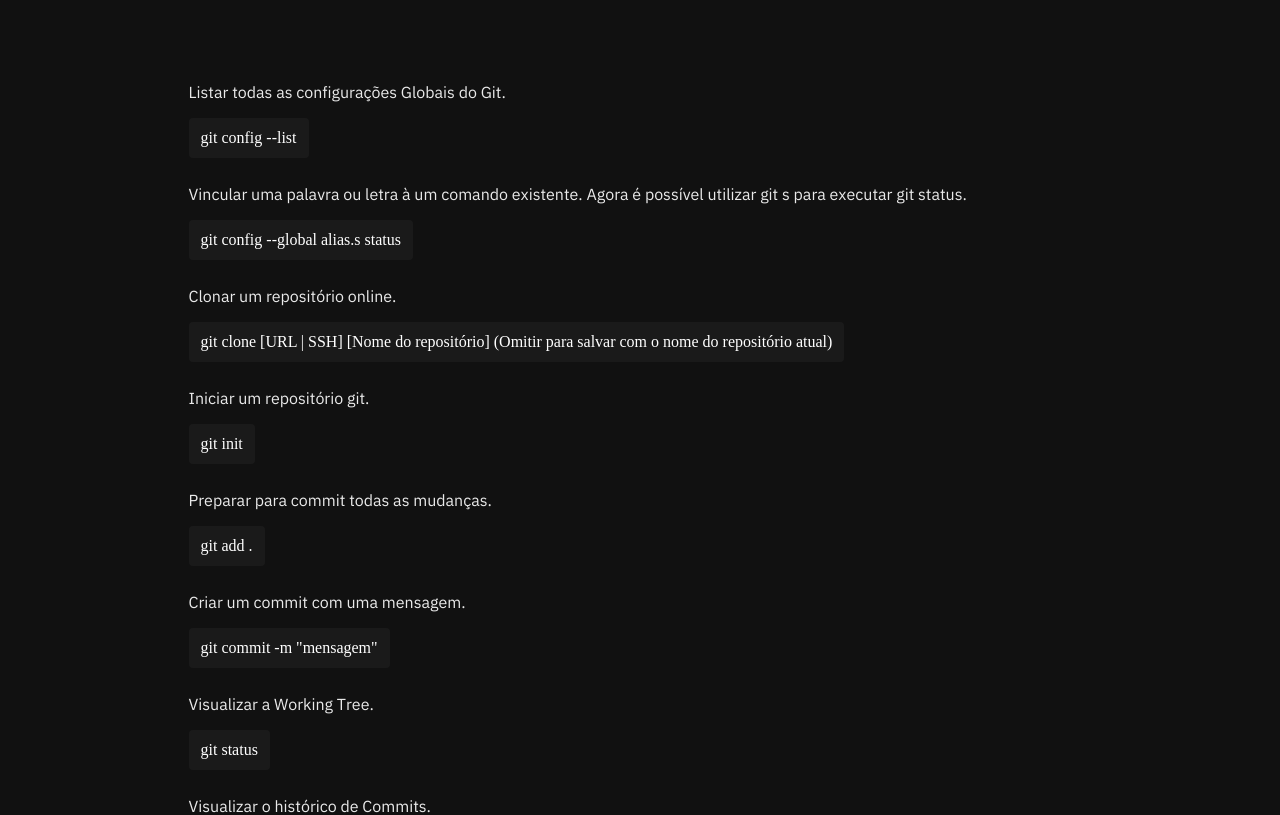
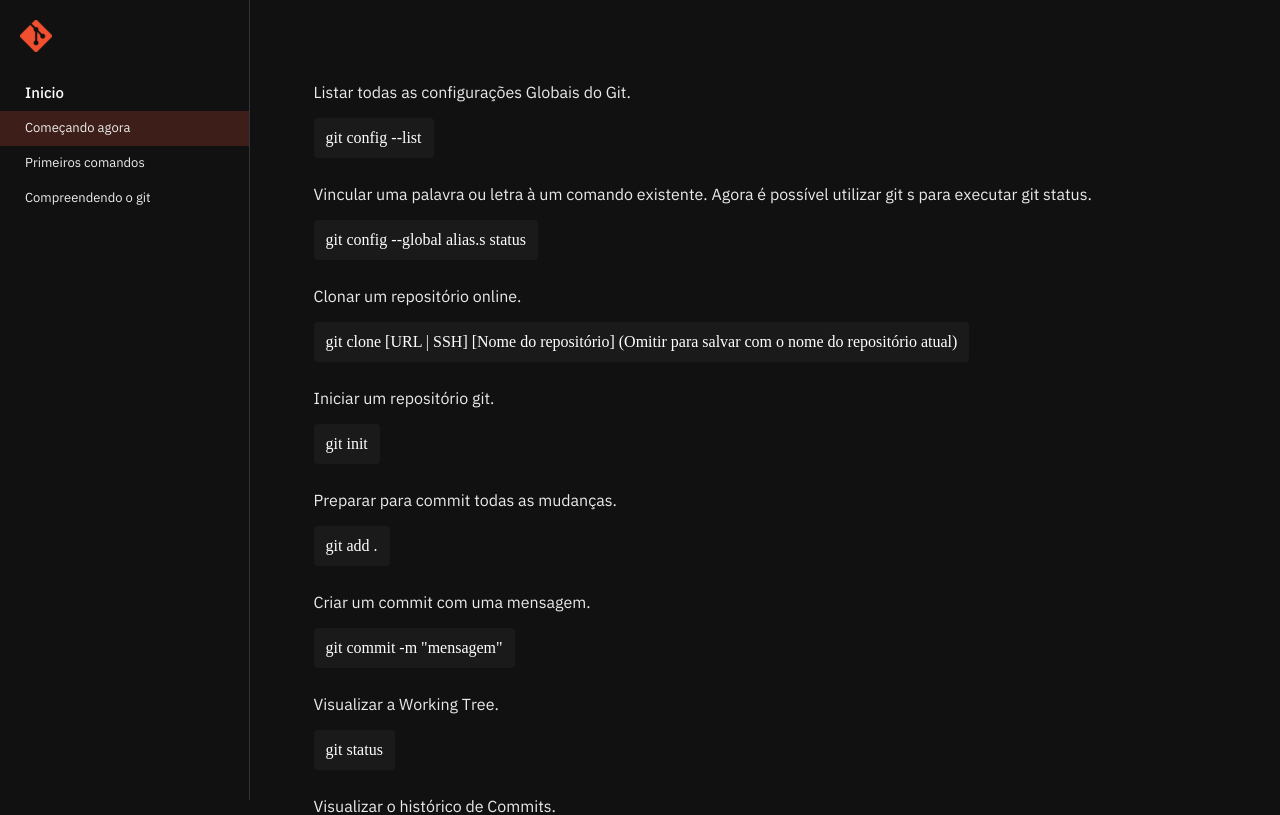
Before and after one commit to ranierimarques/git-commands, a Next.js app: page / in a window 1280 px wide. Shown: the top 815 px of the page. Built offline with nearby package versions, Linux system fonts and the light colour scheme.

Commit message:
feat: add sidebar

```diff
--- /dev/null
+++ b/src/components/sidebar/sidebar.tsx
@@ -0,0 +1,84 @@
+import Image from 'next/image'
+import Link from 'next/link'
+import { useRouter } from 'next/router'
+import { styled } from 'stitches.config'
+
+const Container = styled('div', {
+  position: 'sticky',
+  top: 0,
+  color: '#EAEAEA',
+  minWidth: 250,
+  height: '100vh',
+  borderRight: '1px solid #313538',
+  overflow: 'scroll',
+  overscrollBehavior: 'contain',
+  '&::-webkit-scrollbar': {
+    display: 'none',
+  },
+})
+
+const ImageContainer = styled('div', {
+  padding: '20px',
+})
+
+const Title = styled('h4', {
+  color: '#FFFFFF',
+  fontFamily: 'IBM Plex Sans',
+  fontSize: '15px',
+  lineHeight: '15px',
+  fontWeight: '500',
+  padding: '10px 25px',
+})
+
+const StyledLink = styled('a', {
+  display: 'inline-block',
+  color: '#ECEDEE',
+  fontFamily: 'IBM Plex Sans',
+  fontSize: '13px',
+  lineHeight: '15px',
+  fontWeight: '400',
+  padding: '10px 25px',
+  width: '100%',
+  transition: 'all .15s cubic-bezier(.4,0,.2,1)',
+
+  variants: {
+    active: {
+      true: {
+        background: '#3E1E18',
+      },
+      false: {
+        '&:hover': {
+          background: '#271714',
+        },
+      },
+    },
+  },
+})
+
+const routes = [
+  { href: '/', name: 'Começando agora' },
+  { href: '/first-commands', name: 'Primeiros comandos' },
+  { href: '/understand-git', name: 'Compreendendo o git' },
+]
+
+export function Sidebar() {
+  const { pathname } = useRouter()
+
+  return (
+    <Container>
+      <ImageContainer>
+        <Image src="/favicon/favicon-32x32.png" width={32} height={32} alt="Git Ícone" />
+      </ImageContainer>
+      <ul>
+        <Title>Inicio</Title>
+        {routes.map(route => (
+          <li key={route.name}>
+            <Link href={route.href} passHref>
+              <StyledLink active={pathname === route.href}>{route.name}</StyledLink>
+            </Link>
+          </li>
+        ))}
+      </ul>
+    </Container>
+  )
+}
--- a/src/pages/_app.tsx
+++ b/src/pages/_app.tsx
@@ -1,6 +1,12 @@
 import type { AppProps } from 'next/app'
 import Head from 'next/head'
+import { Sidebar } from 'src/components/sidebar/sidebar'
 import { globalStyles } from 'src/styles/globals'
+import { styled } from 'stitches.config'
+
+const Wrapper = styled('div', {
+  display: 'flex',
+})
 
 function MyApp({ Component, pageProps }: AppProps) {
   globalStyles()
@@ -43,7 +49,10 @@ function MyApp({ Component, pageProps }: AppProps) {
         <meta charSet="UTF-8" />
         <meta name="viewport" content="width=device-width" />
       </Head>
-      <Component {...pageProps} />
+      <Wrapper>
+        <Sidebar />
+        <Component {...pageProps} />
+      </Wrapper>
     </>
   )
 }
--- a/src/pages/index.tsx
+++ b/src/pages/index.tsx
@@ -24,6 +24,7 @@ const Section = styled('section', {
   alignItems: 'center',
   justifyContent: 'center',
   margin: '80px 0',
+  width: '100%',
 })
 
 const Home: NextPage = () => {
--- a/src/styles/globals.ts
+++ b/src/styles/globals.ts
@@ -5,6 +5,7 @@ export const globalStyles = globalCss({
     margin: 0,
     padding: 0,
     boxSizing: 'border-box',
+    textDecoration: 'none',
   },
   body: {
     background: '#111111',
```
Also changed, not shown: src/pages/first-commands.tsx (added, +14 -0 lines), src/pages/understand-git.tsx (added, +14 -0 lines).
